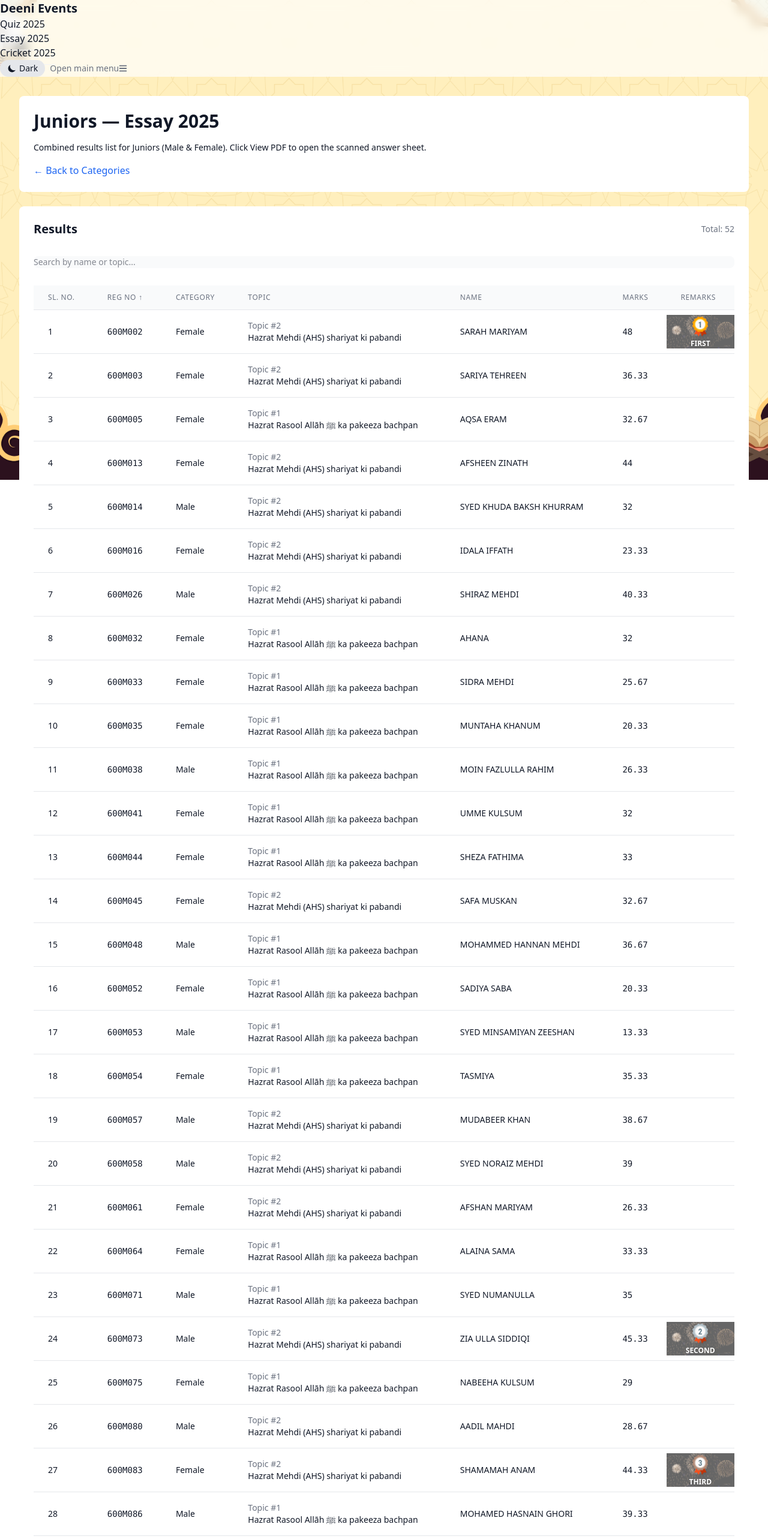
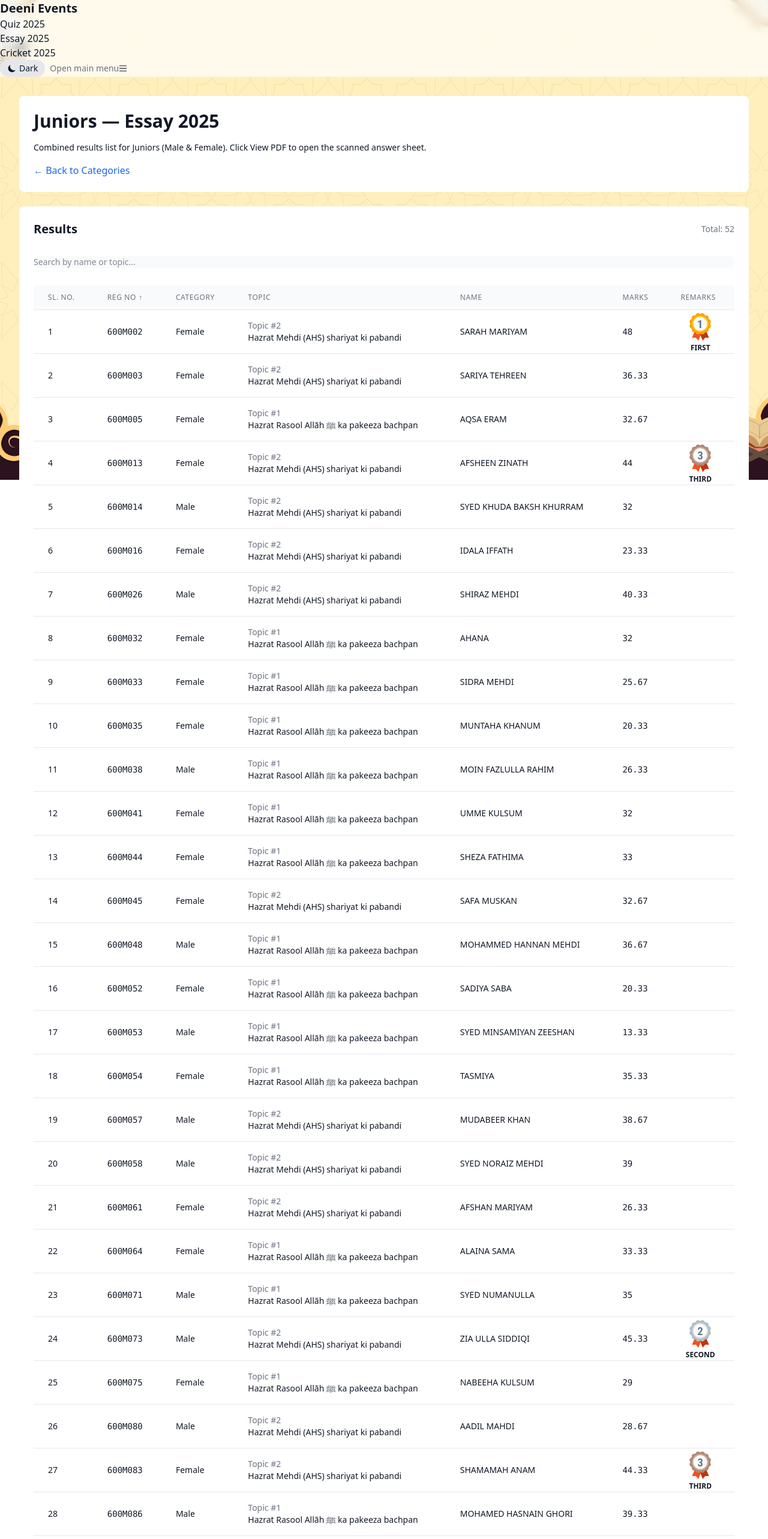
Before and after one commit to ausshadu/results-app, a Next.js app: page /essay-2025/juniors in a window 1280 px wide. Shown: the top 2566 px of the page at 60% size. Built offline with nearby package versions, Linux system fonts and the light colour scheme.

Commit message:
Minor Updates

```diff
--- a/app/components/EssayResultsTable.tsx
+++ b/app/components/EssayResultsTable.tsx
@@ -8,7 +8,6 @@ import Image from "next/image";
 import firstIcon from "@/lib/600MeeladResults/icons/first.png";
 import secondIcon from "@/lib/600MeeladResults/icons/second.png";
 import thirdIcon from "@/lib/600MeeladResults/icons/third.png";
-import celebrate2Gif from "@/lib/600MeeladResults/icons/celebrate2.gif";
 
 type Row = Result & { category?: "Male" | "Female" | string };
 type SortKey =
@@ -59,44 +58,26 @@ const renderRemarks = (r: Result) => {
   const rank = (r as Result).win_rank;
   if (rank === 1) {
     return (
-      <div className="relative flex items-center justify-center h-full">
-        <div
-          className="absolute inset-0 opacity-60 bg-cover bg-center bg-no-repeat"
-          style={{ backgroundImage: `url(${celebrate2Gif.src})` }}
-        />
-        <span className="relative z-10 flex flex-col items-center gap-1 font-semibold text-white drop-shadow">
-          <Image src={firstIcon} alt="First" width={36} height={36} />
-          <span className="text-xs">FIRST</span>
-        </span>
-      </div>
+      <span className="inline-flex flex-col items-center gap-1">
+        <Image src={firstIcon} alt="First" width={50} height={50} />
+        <span className="text-xs font-bold">FIRST</span>
+      </span>
     );
   }
   if (rank === 2) {
     return (
-      <div className="relative flex items-center justify-center h-full">
-        <div
-          className="absolute inset-0 opacity-60 bg-cover bg-center bg-no-repeat"
-          style={{ backgroundImage: `url(${celebrate2Gif.src})` }}
-        />
-        <span className="relative z-10 flex flex-col items-center gap-1 font-semibold text-white drop-shadow">
-          <Image src={secondIcon} alt="Second" width={36} height={36} />
-          <span className="text-xs">SECOND</span>
-        </span>
-      </div>
+      <span className="inline-flex flex-col items-center gap-1">
+        <Image src={secondIcon} alt="Second" width={50} height={50} />
+        <span className="text-xs font-bold">SECOND</span>
+      </span>
     );
   }
   if (rank === 3) {
     return (
-      <div className="relative flex items-center justify-center h-full">
-        <div
-          className="absolute inset-0 opacity-60 bg-cover bg-center bg-no-repeat"
-          style={{ backgroundImage: `url(${celebrate2Gif.src})` }}
-        />
-        <span className="relative z-10 flex flex-col items-center gap-1 font-semibold text-white drop-shadow">
-          <Image src={thirdIcon} alt="Third" width={36} height={36} />
-          <span className="text-xs">THIRD</span>
-        </span>
-      </div>
+      <span className="inline-flex flex-col items-center gap-1">
+        <Image src={thirdIcon} alt="Third" width={50} height={50} />
+        <span className="text-xs font-bold">THIRD</span>
+      </span>
     );
   }
   return r.remarks;
--- a/app/components/Round2Table.tsx
+++ b/app/components/Round2Table.tsx
@@ -3,7 +3,6 @@ import Image from "next/image";
 import firstIcon from "@/lib/600MeeladResults/icons/first.png";
 import secondIcon from "@/lib/600MeeladResults/icons/second.png";
 import thirdIcon from "@/lib/600MeeladResults/icons/third.png";
-import celebrate2Gif from "@/lib/600MeeladResults/icons/celebrate2.gif";
 import { Card } from "flowbite-react";
 
 export function Round2Table({
@@ -44,44 +43,26 @@ export function Round2Table({
     const rank = (r as FinalRoundScores).win_rank;
     if (rank === 1) {
       return (
-        <div className="relative flex items-center justify-center h-full">
-          <div
-            className="absolute inset-0 opacity-60 bg-cover bg-center bg-no-repeat"
-            style={{ backgroundImage: `url(${celebrate2Gif.src})` }}
-          />
-          <span className="relative z-10 flex flex-col items-center gap-1 font-semibold text-white drop-shadow">
-            <Image src={firstIcon} alt="First" width={36} height={36} />
-            <span className="text-xs">FIRST</span>
-          </span>
-        </div>
+        <span className="inline-flex flex-col items-center gap-1">
+          <Image src={firstIcon} alt="First" width={50} height={50} />
+          <span className="text-xs font-bold">FIRST</span>
+        </span>
       );
     }
     if (rank === 2) {
       return (
-        <div className="relative flex items-center justify-center h-full">
-          <div
-            className="absolute inset-0 opacity-60 bg-cover bg-center bg-no-repeat"
-            style={{ backgroundImage: `url(${celebrate2Gif.src})` }}
-          />
-          <span className="relative z-10 flex flex-col items-center gap-1 font-semibold text-white drop-shadow">
-            <Image src={secondIcon} alt="Second" width={36} height={36} />
-            <span className="text-xs">SECOND</span>
-          </span>
-        </div>
+        <span className="inline-flex flex-col items-center gap-1">
+          <Image src={secondIcon} alt="Second" width={50} height={50} />
+          <span className="text-xs font-bold">SECOND</span>
+        </span>
       );
     }
     if (rank === 3) {
       return (
-        <div className="relative flex items-center justify-center h-full">
-          <div
-            className="absolute inset-0 opacity-60 bg-cover bg-center bg-no-repeat"
-            style={{ backgroundImage: `url(${celebrate2Gif.src})` }}
-          />
-          <span className="relative z-10 flex flex-col items-center gap-1 font-semibold text-white drop-shadow">
-            <Image src={thirdIcon} alt="Third" width={36} height={36} />
-            <span className="text-xs">THIRD</span>
-          </span>
-        </div>
+        <span className="inline-flex flex-col items-center gap-1">
+          <Image src={thirdIcon} alt="Third" width={50} height={50} />
+          <span className="text-xs font-bold">THIRD</span>
+        </span>
       );
     }
     return r.remarks;
--- a/lib/600MeeladResults/EssayResults.ts
+++ b/lib/600MeeladResults/EssayResults.ts
@@ -72,6 +72,7 @@ export const FEMALE_JUNIOR: Result[] = [
     other_references: 4.5,
     paragraph_marks: 19,
     handwriting_marks: 2.5,
+    win_rank: 3,
   },
   {
     reg_number: "600M016",
```
